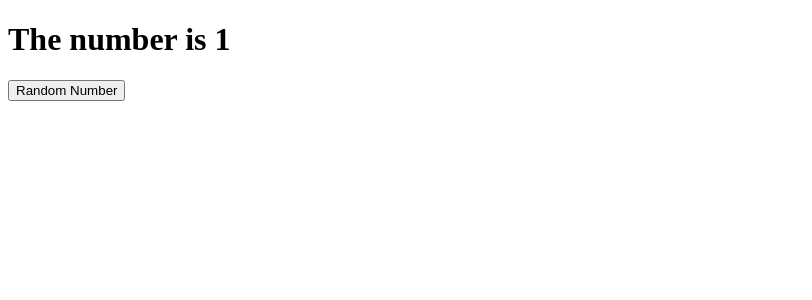
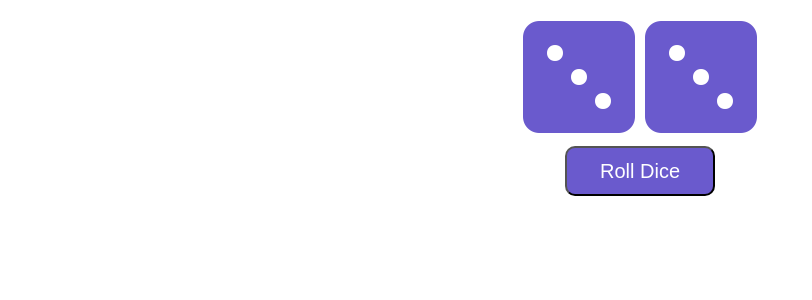
Before and after one commit to nikstern/ReactPractice, a React (Create React App) app: page / in a window 1280 px wide. Shown: the top 300 px of the page, without its empty margins (0-812 px from the left). Built offline with nearby package versions, Linux system fonts and the light colour scheme.

Commit message:
Most of section 7 exercise done

```diff
--- a/public/index.html
+++ b/public/index.html
@@ -5,6 +5,7 @@
   <meta name="viewport" content="width=device-width, initial-scale=1.0">
   <meta http-equiv="X-UA-Compatible" content="ie=edge">
   <title>First Component</title>
+  <script src="https://kit.fontawesome.com/48eb73d4d8.js" crossorigin="anonymous"></script>
 </head>
 <body>
   <div id="root"></div>
--- a/src/App.js
+++ b/src/App.js
@@ -1,9 +1,9 @@
 import "./styles.css";
 import React, { Component } from "react";
-import Section6App from "./Section6/Section6App";
+import MyApp from "./Section7/Section7App";
 
 export class App extends Component {
   render() {
-    return <Section6App />;
+    return <MyApp />;
   }
 }
--- /dev/null
+++ b/src/Section7/Button.js
@@ -0,0 +1,18 @@
+import React, { Component } from "react";
+
+class Button extends Component {
+  render() {
+    let text = this.props.rolling ? "Rolling" : "Roll Dice";
+    return (
+      <button
+        className="RollButton"
+        disabled={this.props.rolling}
+        onClick={this.props.onClick}
+      >
+        {text}
+      </button>
+    );
+  }
+}
+
+export default Button;
--- /dev/null
+++ b/src/Section7/Die.js
@@ -0,0 +1,11 @@
+import React, { Component } from "react";
+import "./Die.css";
+class Die extends Component {
+  render() {
+    let nums = ["one", "two", "three", "four", "five", "six"];
+    let num = nums[this.props.value - 1];
+    let className = `fas fa-dice-${num} Die`;
+    return <i className={className}></i>;
+  }
+}
+export default Die;
--- /dev/null
+++ b/src/Section7/RollDice.css
@@ -0,0 +1,18 @@
+Button {
+  width: 150px;
+  height: 50px;
+  font-size: 1.25em;
+  border-radius: 10px;
+  background-color: slateblue;
+  color: white;
+}
+
+.Die {
+  font-size: 8em;
+  margin: 5px;
+  color: slateblue;
+}
+
+.content {
+  text-align: center;
+}
--- /dev/null
+++ b/src/Section7/RollDice.js
@@ -0,0 +1,41 @@
+import React, { Component } from "react";
+import { randomRange } from "../utils";
+import Die from "./Die";
+import Button from "./Button";
+import "./RollDice.css";
+class RollDice extends Component {
+  constructor(props) {
+    super(props);
+    this.state = {
+      die1: randomRange(1, 6),
+      die2: randomRange(1, 6),
+      rolling: false
+    };
+    this.handleClick = this.handleClick.bind(this);
+  }
+
+  handleClick(e) {
+    this.setState({
+      die1: randomRange(1, 6),
+      die2: randomRange(1, 6),
+      rolling: true
+    });
+    setTimeout((e) => {
+      this.setState({ rolling: false });
+    }, 800);
+  }
+
+  render() {
+    return (
+      <div className="content">
+        <div className="dice">
+          <Die value={this.state.die1} />
+          <Die value={this.state.die2} />
+        </div>
+        <Button rolling={this.state.rolling} onClick={this.handleClick} />
+      </div>
+    );
+  }
+}
+
+export default RollDice;
--- /dev/null
+++ b/src/Section7/Section7App.js
@@ -0,0 +1,13 @@
+import React, { Component } from "react";
+import RollDice from "./RollDice";
+class Section7App extends Component {
+  render() {
+    return (
+      <div>
+        <RollDice />
+      </div>
+    );
+  }
+}
+
+export default Section7App;
--- /dev/null
+++ b/src/utils.js
@@ -0,0 +1,3 @@
+export function randomRange(min, max) {
+  return Math.floor(Math.random() * max) + min;
+}
```
Also changed, not shown: src/Section7/Die.css (added).
